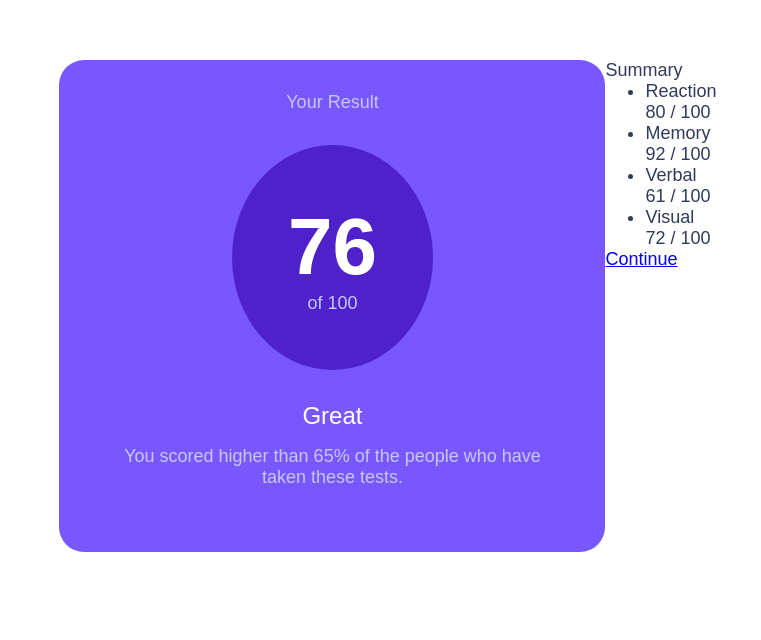
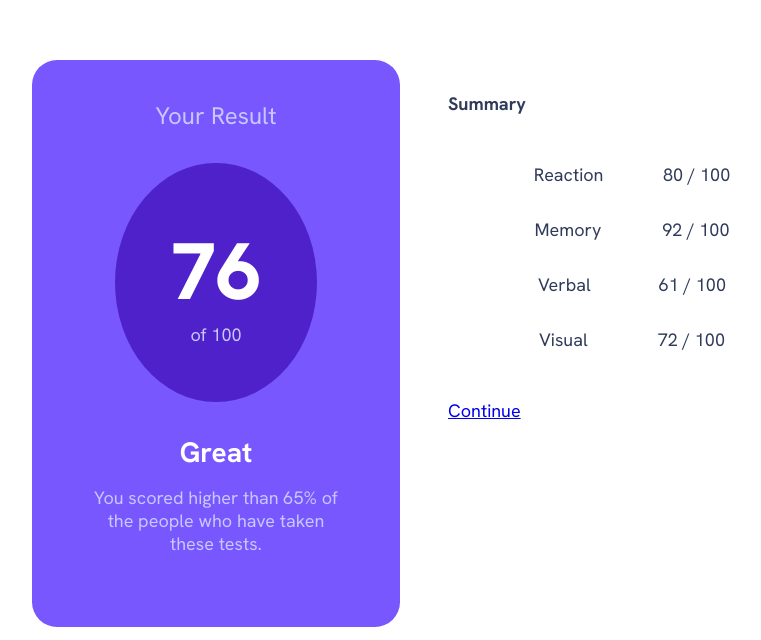
Before and after one commit to AntonielAureliano/results-summary-component-main, a plain HTML site: page index.html in a window 1280 px wide. Shown: the part 160-800 px from the top of the page, without its empty margins (252-1013 px from the left). Drawn offline with Linux system fonts and the light colour scheme.

Commit message:
Estilizando a li da div resumo.

```diff
--- a/style.css
+++ b/style.css
@@ -26,7 +26,7 @@
   --neutral-light-lavender: hsl(241, 100%, 89%);
   --neutral-dark-gray-blue: hsl(224, 30%, 27%);
 
-  --font-family-default: "Hanken Grotesk", sans-serif;
+  --font-family-default: "HankenGrotesk", sans-serif;
 
   --fw-regular: 500;
   --fw-bold: 700;
@@ -51,6 +51,7 @@ body {
 }
 
 .container {
+  border-radius: 2rem;
   display: flex;
   justify-content: center;
   max-width: 46rem;
@@ -65,11 +66,13 @@ body {
   display: flex;
   flex-direction: column;
   gap: 2rem;
-  padding: 2rem 3rem;
+  max-width: 15.5rem;
+  padding: 2.5rem 3.75rem;
 }
 
 .resultado h2 {
   color: var(--neutral-light-lavender);
+  font-size: 1.5rem;
 }
 
 .resultado-pontuacao {
@@ -82,7 +85,8 @@ body {
 }
 
 .resultado h1 {
-  font-size: 1.5rem;
+  font-size: 1.75rem;
+  font-weight: 700;
   color: var(--neutral-white);
   text-align: center;
 }
@@ -115,3 +119,25 @@ body {
   color: hsl(228, 45%, 44%);
   text-decoration: none;
 }
+
+/*------resumo-------*/
+
+.resumo {
+  display: flex;
+  flex-direction: column;
+  gap: 2rem;
+  max-width: 15.5rem;
+  padding: 2rem 3rem;
+}
+
+.resumo-titulo {
+  font-weight: 700;
+}
+
+.resumo-lista li {
+  display: flex;
+  justify-content: space-around;
+  list-style: none;
+  width: 256px;
+  padding: 1rem;
+}
```
